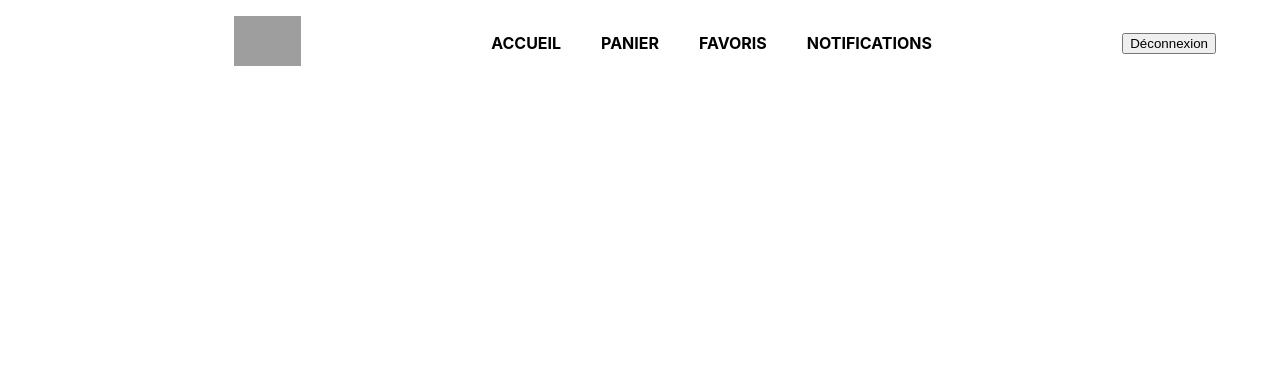
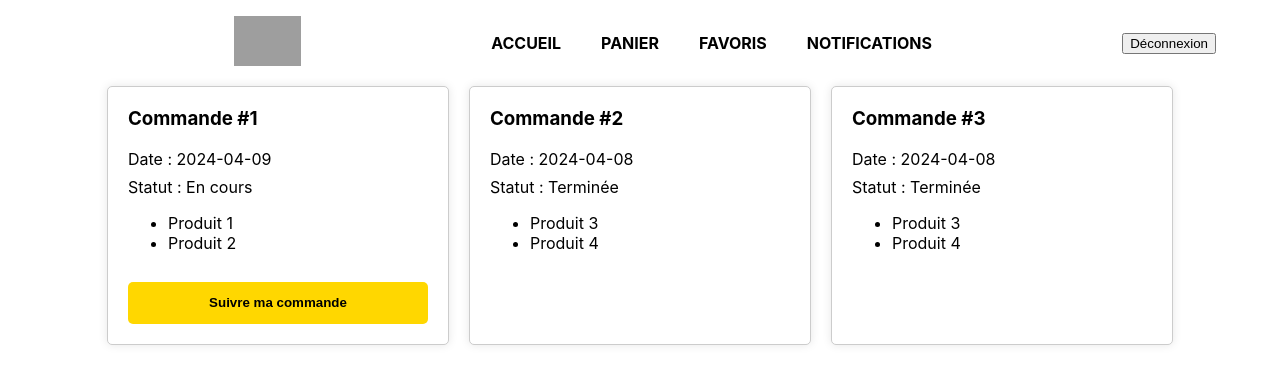
Before and after one commit to CESI-GRP8/frontend, a React (Create React App) app: page /orders in a window 1280 px wide. Shown: the top 384 px of the page. Built offline with nearby package versions, Linux system fonts and the light colour scheme; grey boxes are pictures that could not be loaded.

Commit message:
Version 1.1

```diff
--- a/src/App.js
+++ b/src/App.js
@@ -15,6 +15,7 @@ import MyProfilePage from './components/pages/MyProfile/MyProfilePage';
 import PaymentMethodPage from './components/pages/PaymentMethod/PaymentMethodPage';
 import ContactUsPage from './components/pages/ContactUs/ContactUsPage';
 import ParametersPage from './components/pages/Parameters/ParametersPage';
+import OrdersPage from './components/pages/Orders/OrdersPage';
 
 
 
@@ -45,6 +46,7 @@ const Layout = () => {
         <Route path="/paymentmethod" element={<PaymentMethodPage/>}/>
         <Route path="/contactus" element={<ContactUsPage/>}/>
         <Route path="/parameters" element={<ParametersPage/>}/>
+        <Route path="/orders" element={<OrdersPage/>}/>
 
       </Routes>
     </>
--- a/src/components/Header/ConnectedHeader.css
+++ b/src/components/Header/ConnectedHeader.css
@@ -40,6 +40,7 @@
 }
 
 
+
   @media (max-width: 769px) {
     .header {
         padding: 1rem 2rem;
--- a/src/components/pages/MyProfile/MyProfilePage.css
+++ b/src/components/pages/MyProfile/MyProfilePage.css
@@ -8,13 +8,13 @@
 
 .profile-form {
     width: 100%;
-    max-width: 400px; /* Ajustez la largeur au besoin */
+    max-width: 400px;
     background: #fff;
     padding: 2em;
     box-shadow: 0 0 10px rgba(0, 0, 0, 0.1);
     display: flex;
     flex-direction: column;
-    align-items: center; /* Centrage horizontal du formulaire */
+    align-items: center;
 }
 
 .profile-form h2 {
@@ -28,12 +28,14 @@
 }
 
 .profile-form input,
-.profile-form select {
+.profile-form select,
+.profile-form textarea {
     width: 100%;
     padding: 0.5em;
     margin-bottom: 1em;
     border: 1px solid #ccc;
     border-radius: 5px;
+    resize: none;
 }
 
 .profile-form input[type="checkbox"] {
@@ -46,21 +48,21 @@
 }
 
 .password-reset a {
-    color: #007bff; /* Couleur primaire de Bootstrap pour la cohérence */
+    color: #007bff;
     text-decoration: none;
 }
 
 .update-profile-btn {
     width: 100%;
     padding: 1em;
-    background-color: #FFD700; /* Arrière-plan jaune pour correspondre au design */
+    background-color: #FFD700;
     border: none;
     border-radius: 5px;
     color: #000;
     font-weight: bold;
     cursor: pointer;
     transition: background-color 0.3s ease;
-    margin-top: 1em; /* Ajout d'une marge en haut */
+    margin-top: 1em;
 }
 
 .update-profile-btn:hover {
--- a/src/components/pages/MyProfile/MyProfilePage.js
+++ b/src/components/pages/MyProfile/MyProfilePage.js
@@ -1,4 +1,4 @@
-import React, { useState, useEffect } from 'react';
+import React, { useState } from 'react';
 import './MyProfilePage.css';
 
 const MyProfilePage = () => {
@@ -12,21 +12,6 @@ const MyProfilePage = () => {
   const [buildingType, setBuildingType] = useState('');
   const [deliveryInstructions, setDeliveryInstructions] = useState('');
 
-  // Fonction pour générer un code de parrainage aléatoire
-  const generateReferralCode = () => {
-    const characters = 'ABCDEFGHIJKLMNOPQRSTUVWXYZabcdefghijklmnopqrstuvwxyz0123456789';
-    let code = '';
-    for (let i = 0; i < 6; i++) {
-      code += characters.charAt(Math.floor(Math.random() * characters.length));
-    }
-    setReferralCode(code);
-  };
-
-  // Utilisation de l'effet de montée pour générer le code de parrainage une seule fois lors du chargement initial
-  useEffect(() => {
-    generateReferralCode();
-  }, []);
-
   return (
     <div className="my-profile-page">
       <h2>Mon Profil</h2>
@@ -36,8 +21,7 @@ const MyProfilePage = () => {
           id="referralCode"
           type="text"
           value={referralCode}
-          readOnly // Empêche l'édition manuelle du code de parrainage
-          placeholder="Généré automatiquement"
+          onChange={(e) => setReferralCode(e.target.value)}
         />
 
         <label htmlFor="lastName">Nom *</label>
@@ -70,44 +54,42 @@ const MyProfilePage = () => {
           required
         />
 
-        <label htmlFor="country">Pays *</label>
-        <input
+        <label htmlFor="country">Pays</label>
+        <select
           id="country"
-          type="text"
           value={country}
           onChange={(e) => setCountry(e.target.value)}
-          placeholder="Entrez votre pays"
-          required
-        />
+          placeholder="Sélectionnez votre pays"
+        >
+          <option value="">Sélectionnez votre pays</option>
+          {/* Ajoutez ici la liste des pays du monde */}
+        </select>
 
-        <label htmlFor="city">Ville *</label>
+        <label htmlFor="city">Ville</label>
         <input
           id="city"
           type="text"
           value={city}
           onChange={(e) => setCity(e.target.value)}
           placeholder="Entrez votre ville"
-          required
         />
 
-        <label htmlFor="streetAddress">N° de voie, Rue *</label>
+        <label htmlFor="streetAddress">N° de voie, Rue</label>
         <input
           id="streetAddress"
           type="text"
           value={streetAddress}
           onChange={(e) => setStreetAddress(e.target.value)}
           placeholder="Entrez votre adresse"
-          required
         />
 
-        <label htmlFor="buildingType">Type de bâtiment *</label>
+        <label htmlFor="buildingType">Type de bâtiment</label>
         <input
           id="buildingType"
           type="text"
           value={buildingType}
           onChange={(e) => setBuildingType(e.target.value)}
           placeholder="Entrez le type de bâtiment"
-          required
         />
 
         <label htmlFor="deliveryInstructions">Instructions pour le livreur</label>
@@ -115,11 +97,13 @@ const MyProfilePage = () => {
           id="deliveryInstructions"
           value={deliveryInstructions}
           onChange={(e) => setDeliveryInstructions(e.target.value)}
-          rows="4"
+          rows="4" // Vous pouvez ajuster le nombre de lignes selon votre besoin
           placeholder="Entrez les instructions pour la livraison"
         />
 
         <button type="submit" className="update-profile-btn">Mettre à jour</button>
+
+
       </form>
     </div>
   );
--- /dev/null
+++ b/src/components/pages/Orders/OrdersPage.css
@@ -0,0 +1,62 @@
+.orders-container {
+    display: flex;
+    flex-wrap: wrap;
+    justify-content: center;
+    gap: 20px; /* Espace entre les cartes */
+  }
+
+  .order-card {
+    position: relative;
+    width: 300px;
+    background-color: #ffffff;
+    border: 1px solid #ccc;
+    border-radius: 5px;
+    padding: 20px;
+    box-shadow: 0 0 10px rgba(0, 0, 0, 0.1);
+    transition: transform 0.3s ease;
+    margin-bottom: 20px; /* Ajoutez de la marge en bas pour séparer les cartes */
+  }
+
+  .order-card::before {
+    content: '';
+    position: absolute;
+    top: 0;
+    left: 0;
+    width: 100%;
+    height: 100%;
+    border-radius: 5px;
+    z-index: -1;
+  }
+
+  .order-card:hover::before {
+    background-color: rgba(255, 255, 255, 0.7); /* Couleur de fond semi-transparente */
+  }
+
+  .order-card h3 {
+    margin-top: 0;
+  }
+
+  .order-details {
+    margin-top: 1em;
+  }
+
+  .order-details p {
+    margin: 0.5em 0;
+  }
+
+  .track-order-btn {
+    width: 100%;
+    padding: 1em;
+    background-color: #FFD700;
+    border: none;
+    border-radius: 5px;
+    color: #000;
+    font-weight: bold;
+    cursor: pointer;
+    transition: background-color 0.3s ease;
+    margin-top: 1em;
+  }
+
+  .track-order-btn:hover {
+    background-color: #E6C200;
+  }
--- /dev/null
+++ b/src/components/pages/Orders/OrdersPage.js
@@ -0,0 +1,70 @@
+import React, { useState, useEffect } from 'react';
+import './OrdersPage.css';
+
+const OrdersPage = () => {
+  const [orders, setOrders] = useState([]);
+  const [loading, setLoading] = useState(true);
+
+  useEffect(() => {
+    // Récupérer les données des commandes depuis une source de données
+    // Exemple d'utilisation d'une API fictive
+    fetchOrders()
+      .then(orders => {
+        setOrders(orders);
+        setLoading(false);
+      })
+      .catch(error => console.error('Error fetching orders:', error));
+  }, []);
+
+  // Fonction pour récupérer les données des commandes
+  const fetchOrders = async () => {
+    // Remplacez cette fonction par la méthode de récupération des données appropriée
+    // Par exemple, une requête à une API
+    return new Promise(resolve => {
+      setTimeout(() => {
+        // Données fictives des commandes
+        const orders = [
+          { id: 1, date: '2024-04-09', status: 'En cours', items: ['Produit 1', 'Produit 2'] },
+          { id: 2, date: '2024-04-08', status: 'Terminée', items: ['Produit 3', 'Produit 4'] },
+          { id: 3, date: '2024-04-08', status: 'Terminée', items: ['Produit 3', 'Produit 4'] },
+          // Ajoutez plus de données si nécessaire
+        ];
+        resolve(orders);
+      }, 1000);
+    });
+  };
+
+  // Fonction pour suivre une commande
+  const trackOrder = (orderId) => {
+    // Implémentez ici la logique pour suivre une commande
+    console.log(`Tracking order with ID: ${orderId}`);
+  };
+
+  if (loading) {
+    return <div>Loading...</div>;
+  }
+
+  return (
+    <div className="orders-container">
+      {orders.map(order => (
+        <div key={order.id} className="order-card">
+          <h3>Commande #{order.id}</h3>
+          <div className="order-details">
+            <p>Date : {order.date}</p>
+            <p>Statut : {order.status}</p>
+            <ul>
+              {order.items.map((item, index) => (
+                <li key={index}>{item}</li>
+              ))}
+            </ul>
+          </div>
+          {order.status === 'En cours' && (
+            <button className="track-order-btn" onClick={() => trackOrder(order.id)}>Suivre ma commande</button>
+          )}
+        </div>
+      ))}
+    </div>
+  );
+};
+
+export default OrdersPage;
```
